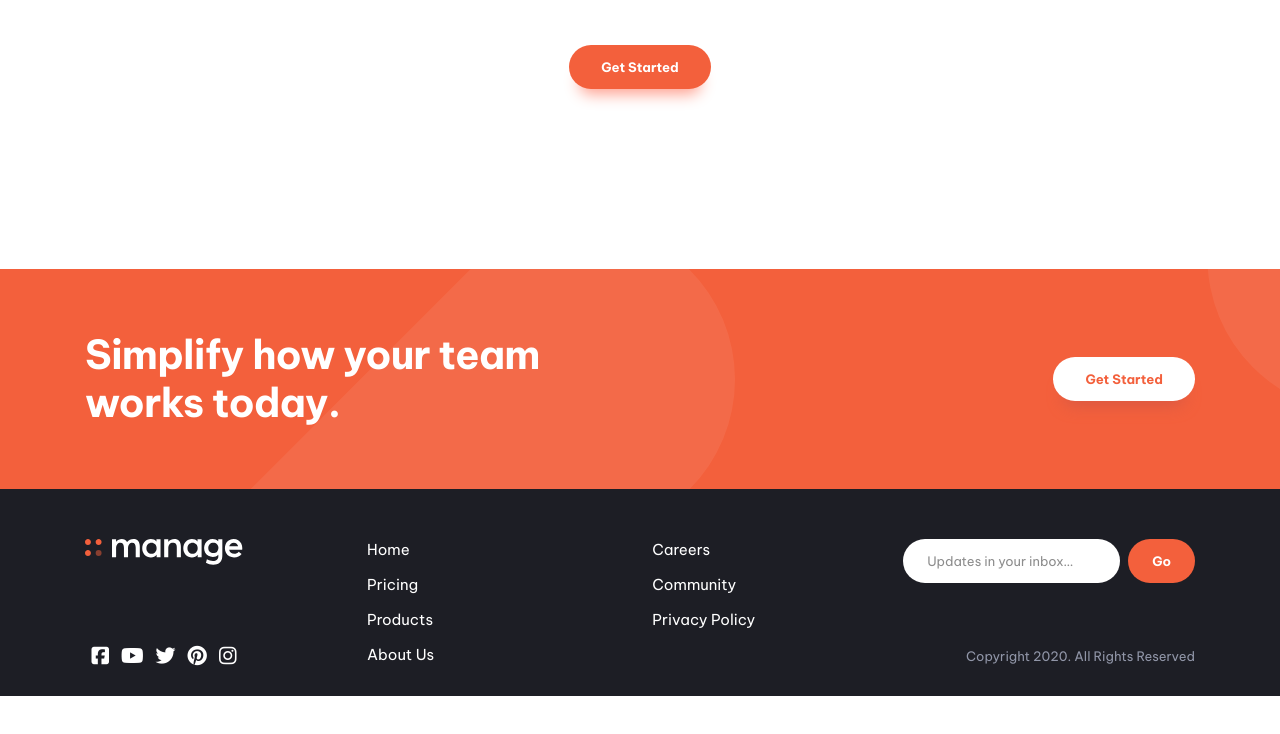
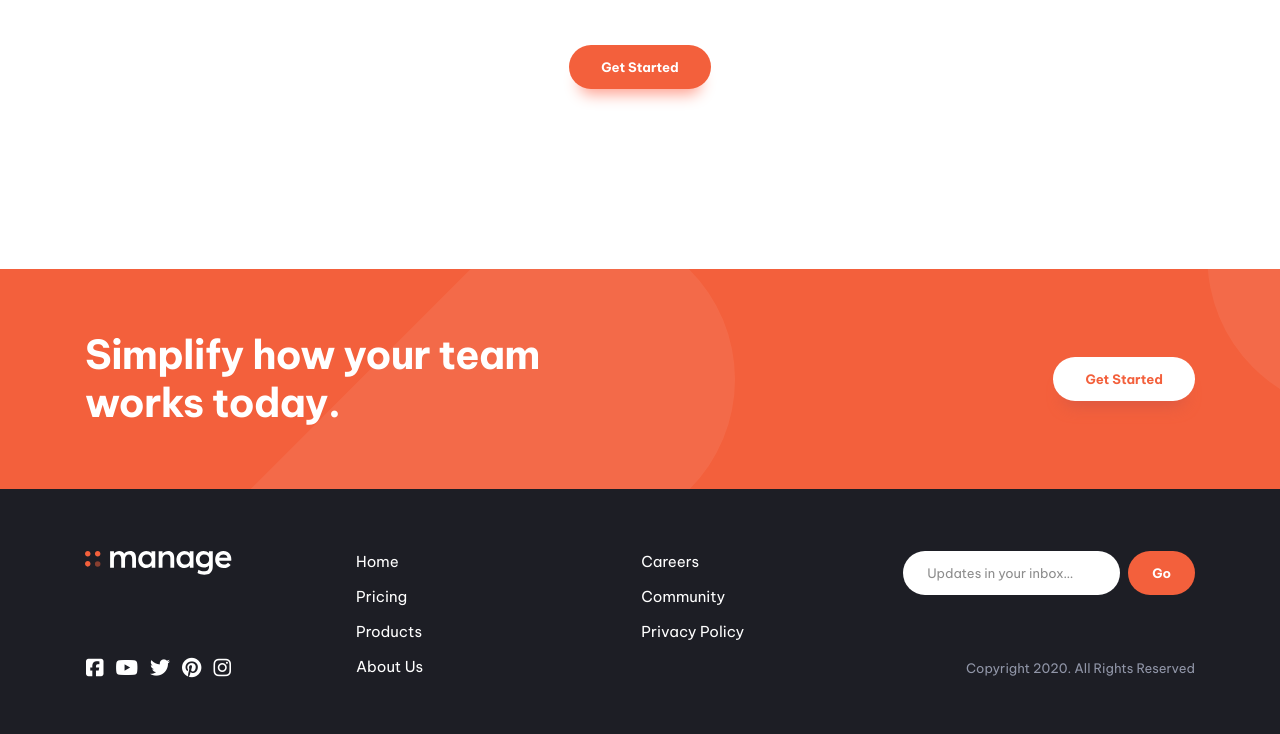
Before and after one commit to lumiuko/manage-landing-page, a website built with Vite: page index.html in a window 1280 px wide. Shown: the part 1907-2641 px from the top of the page. Before the commit the page ends 2603 px from the top, so only its background shows below. Built offline with nearby package versions, Linux system fonts and the light colour scheme.

Commit message:
fixed footer

```diff
--- a/index.html
+++ b/index.html
@@ -127,7 +127,7 @@
         </div>
       </section>
     </main>
-    <footer class="bg-dark px-6 pt-[3.125rem] pb-[1.875rem] xl:px-10">
+    <footer class="bg-dark px-6 pt-[3.125rem] pb-[1.875rem] xl:px-10 xl:py-[3.875rem]">
       <div class="max-w-container mx-auto flex flex-col items-center xl:flex-row">
         <div class="self-stretch flex flex-col justify-between text-sm leading-sm xl:order-3 xl:ml-auto">
           <form id="form">
@@ -170,7 +170,7 @@
               <i class="fa-brands fa-instagram"></i>
             </a>
           </div>
-          <img src="/logo-white.svg" alt="Logo" />
+          <img src="/logo-white.svg" class="xl:w-[147px]" alt="Logo" />
         </div>
         <p class="mt-[3.125rem] text-sm leading-[1.1875rem] xl:hidden">Copyright 2020. All Rights Reserved</p>
       </div>
```
